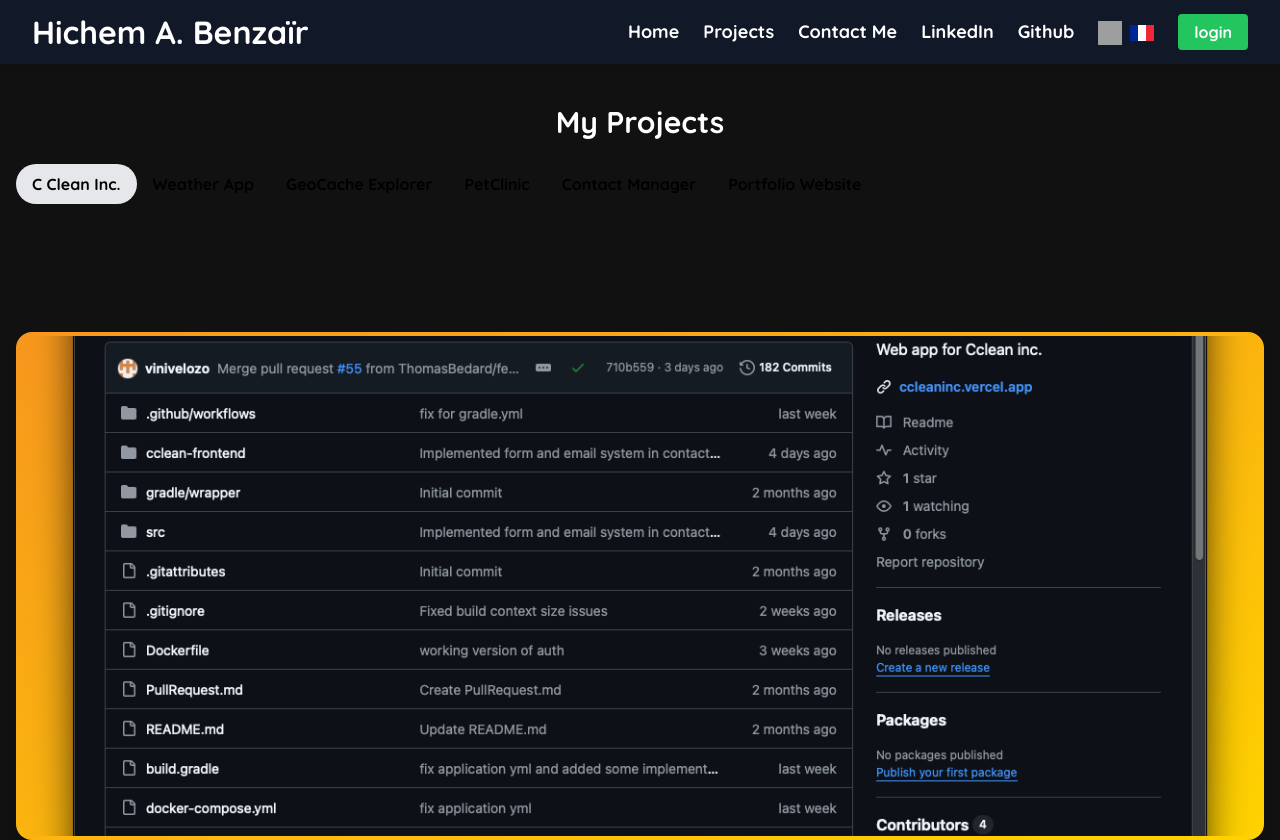
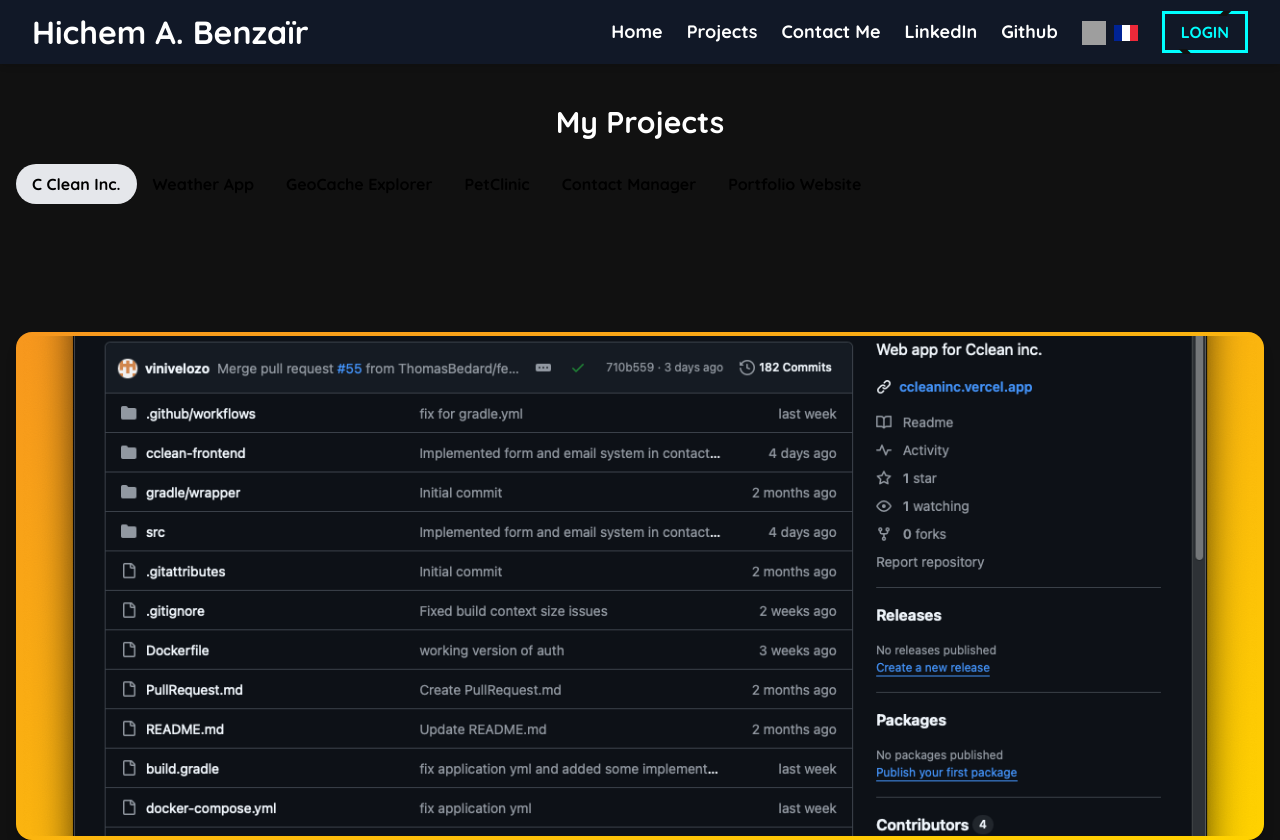
Before and after one commit to MercuryAtom31/portfolio-hichem-benzair, a React (Vite) app in the folder frontend/: page /projects in a window 1280 px wide. Built offline with nearby package versions, Linux system fonts and the light colour scheme; no server answers; grey boxes are pictures that could not be loaded.

Commit message:
Improved the login and logout buttons

```diff
--- a/frontend/src/components/navbar/Navbar.css
+++ b/frontend/src/components/navbar/Navbar.css
@@ -1,4 +1,52 @@
 @import url("https://fonts.googleapis.com/css2?family=Quicksand:wght@700&display=swap");
+
+/* Shared Border Animation Button Style */
+.animated-border-btn {
+  position: relative;
+  background: none;
+  color: aqua;
+  text-transform: uppercase;
+  text-decoration: none;
+  border: 0.2em solid aqua;
+  padding: 0.5em 1em;
+  font-weight: bold;
+  transition: all 0.45s cubic-bezier(0.86, 0, 0.07, 1);
+}
+
+.animated-border-btn::before {
+  content: "";
+  display: block;
+  position: absolute;
+  width: 10%;
+  background: #111;
+  height: 0.3em;
+  right: 20%;
+  top: -0.21em;
+  transform: skewX(-45deg);
+  transition: all 0.45s cubic-bezier(0.86, 0, 0.07, 1);
+}
+
+.animated-border-btn::after {
+  content: "";
+  display: block;
+  position: absolute;
+  width: 10%;
+  background: #111;
+  height: 0.3em;
+  left: 20%;
+  bottom: -0.25em;
+  transform: skewX(45deg);
+  transition: all 0.45s cubic-bezier(0.86, 0, 0.07, 1);
+}
+
+.animated-border-btn:hover::before {
+  right: 80%;
+}
+
+.animated-border-btn:hover::after {
+  left: 80%;
+}
+
 
 :root {
   --primary-color: #00d4ff;
--- a/frontend/src/components/navbar/Navbar.tsx
+++ b/frontend/src/components/navbar/Navbar.tsx
@@ -168,14 +168,11 @@
             {/* Authentication Buttons */}
             <div className="mt-2 lg:mt-0 text-center lg:text-left">
               {user ? (
-                <button
-                  onClick={handleLogout}
-                  className="bg-red-500 px-4 py-2 rounded"
-                >
+                <button onClick={handleLogout} className="animated-border-btn">
                   {t("logout")}
                 </button>
               ) : (
-                <Link to="/login" className="bg-green-500 px-4 py-2 rounded">
+                <Link to="/login" className="animated-border-btn">
                   {t("login")}
                 </Link>
               )}
```
